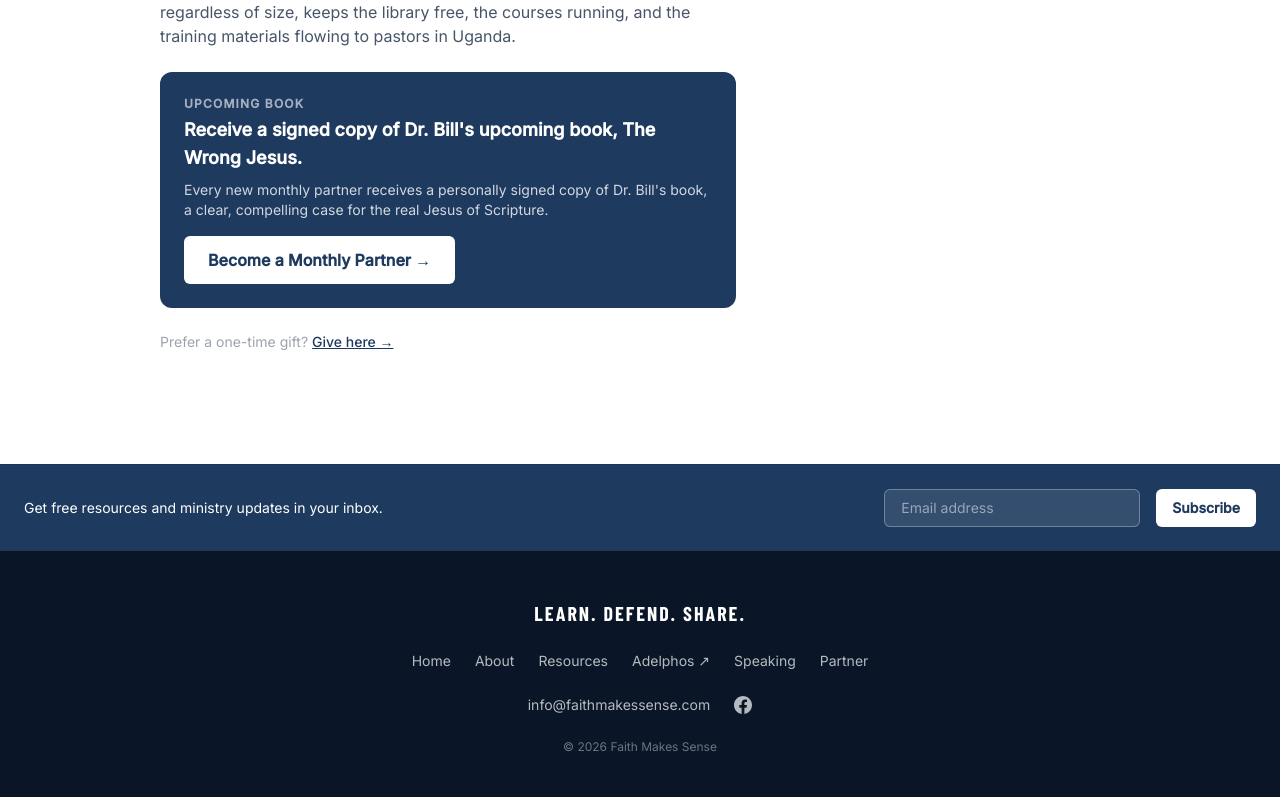
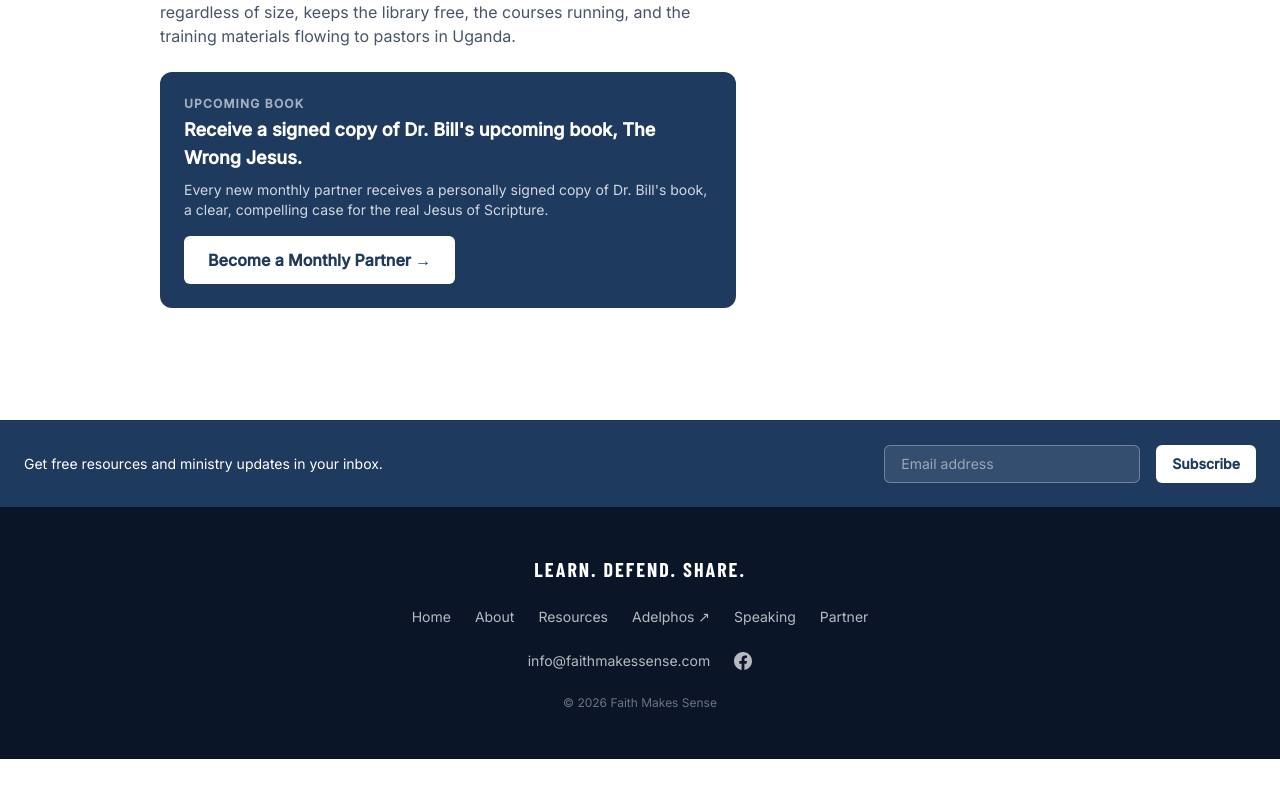
Before and after one commit to byomes/fms, a Next.js app: page /partner in a window 1280 px wide. Shown: the part 898-1695 px from the top of the page. After the commit the page ends 1657 px from the top, so only its background shows below. Built offline with nearby package versions, Linux system fonts and the light colour scheme.

Commit message:
fix: remove one-time gift link from partner page

```diff
--- a/src/app/partner/page.tsx
+++ b/src/app/partner/page.tsx
@@ -80,18 +80,6 @@ export default function PartnerPage() {
               Become a Monthly Partner →
             </a>
           </div>
-
-          <p className="text-gray-400 text-sm mt-6">
-            Prefer a one-time gift?{' '}
-            <a
-              href="https://givebutter.com/fms1"
-              target="_blank"
-              rel="noopener noreferrer"
-              className="text-[#1e3a5f] underline font-medium"
-            >
-              Give here →
-            </a>
-          </p>
         </div>
       </section>
     </div>
```
